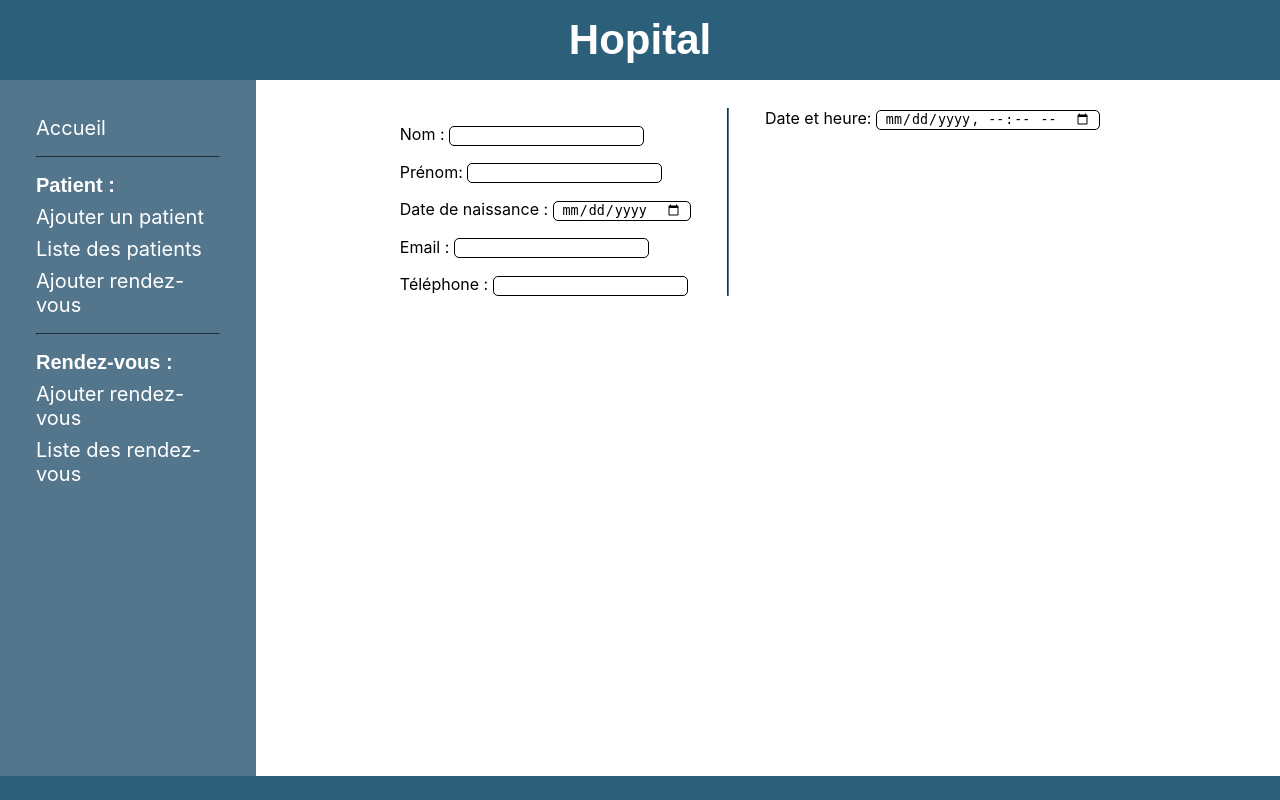
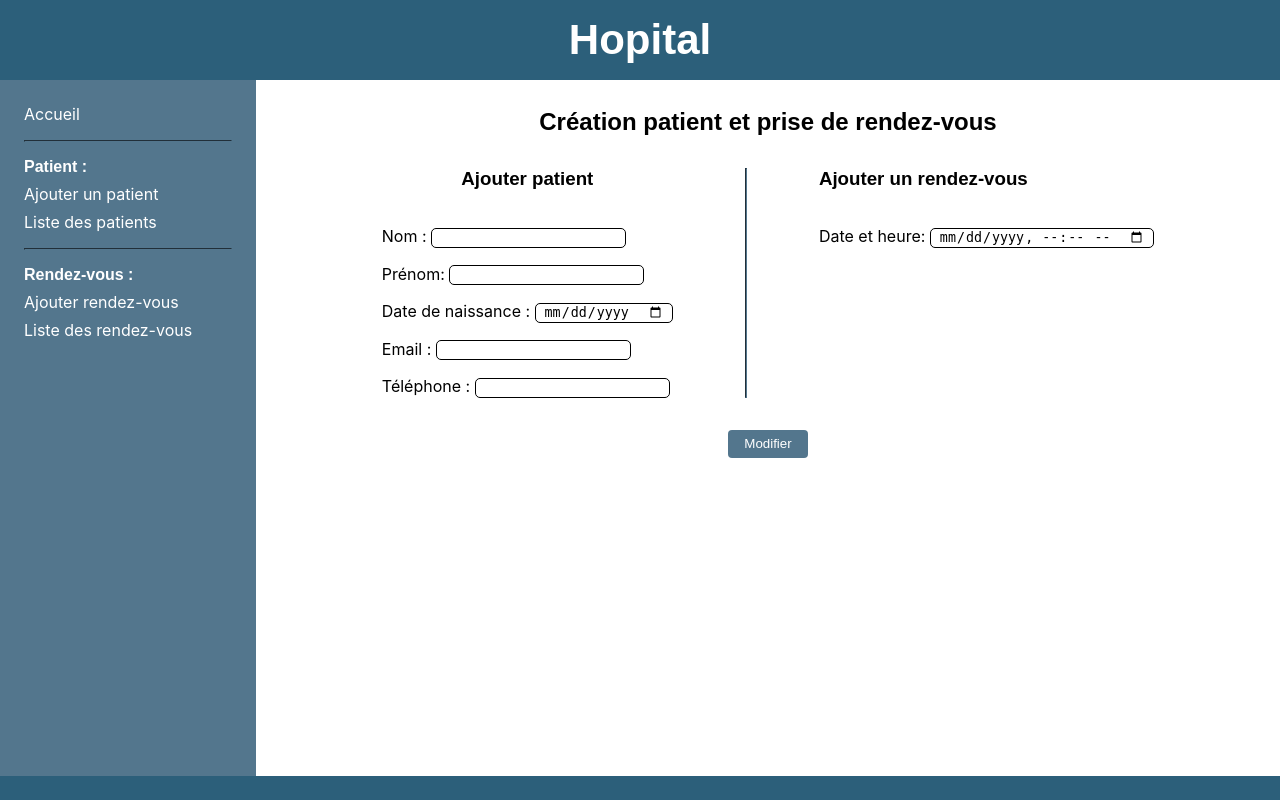
Before and after one commit to Mikat63/vanilla_back_pdo, a PHP site: page / in a window 1280 px wide. Run offline with PHP 8.4, Linux system fonts and the light colour scheme.

Commit message:
UPDATE : responsive for tablet and desktop

```diff
--- a/Exercice-PDO-2/index.php
+++ b/Exercice-PDO-2/index.php
@@ -9,42 +9,51 @@ include "partials/header.php"
     include "partials/nav.php";
     ?>
 
+
     <main class="main_container_patient_profile">
-        <div class="form_patient_rendezvous_container">
-            <form class="form_patient_rendezvous" action="" method="POST">
+        <div>
+            <h2>Création patient et prise de rendez-vous</h2>
+        </div>
 
+        <div class="main_gestion_container">
+            <form class="form_patient_rendezvous_container" action="" method="POST">
+
+                <div class="patient_container">
+                    <div class="add_patient_container">
+                        <h3 class="form_title">Ajouter patient</h3>
                         <div class="add_patient">
                             <div>
-                        <input type="hidden" name="id">
-                    </div>
-                    <div>
                                 <label for="lastName">Nom :</label>
-                        <input class=input_form type="text" name="lastName" id="lastName" minlength="3" maxlength="50" required>
+                                <input class="input_form" type="text" name="lastName" id="lastName" minlength="3" maxlength="50" required>
                             </div>
                             <div>
                                 <label for="firstName">Prénom:</label>
-                        <input class=input_form type="text" name="firstName" id="firstName" minlength="3" maxlength="50" required>
+                                <input class="input_form" type="text" name="firstName" id="firstName" minlength="3" maxlength="50" required>
                             </div>
                             <div>
                                 <label for="birthDate">Date de naissance :</label>
-                        <input class=input_form type="date" name="birthDate" id="birthDate" minlength="3" maxlength="50" required>
+                                <input class="input_form" type="date" name="birthDate" id="birthDate" minlength="3" maxlength="50" required>
                             </div>
                             <div>
                                 <label for="email">Email :</label>
-                        <input class=input_form type="email" name="email" id="email" minlength="3" maxlength="50" required>
+                                <input class="input_form" type="email" name="email" id="email" minlength="3" maxlength="50" required>
                             </div>
                             <div>
                                 <label for="phone">Téléphone :</label>
-                        <input class=input_form type="tel" name="phone" id="phone" minlength="3" maxlength="50" required>
+                                <input class="input_form" type="tel" name="phone" id="phone" minlength="3" maxlength="50" required>
                             </div>
                         </div>
-
+                    </div>
                     <hr>
 
+                    <div class="add_rendezvous_container">
                         <div>
+                            <h3>Ajouter un rendez-vous</h3>
+                        </div>
                         <div>
                             <label for="dateTime">Date et heure:</label>
-                        <input class=input_form type="datetime-local" name="dateTime" id="dateTime" minlength="3" maxlength="50" placeholder="Entrez un prénom" required>
+                            <input class="input_form" type="datetime-local" name="dateTime" id="dateTime" minlength="3" maxlength="50" placeholder="Entrez un prénom" required>
+                        </div>
                     </div>
                 </div>
                 <div class="message_container">
@@ -90,9 +99,11 @@ include "partials/header.php"
                     }
                     ?>
                 </div>
+                <div>
+                    <button class="form_button" type="submit">Modifier</button>
                 </div>
             </form>
-
+        </div>
     </main>
 </div>
 
--- a/Exercice-PDO-2/partials/nav.php
+++ b/Exercice-PDO-2/partials/nav.php
@@ -12,7 +12,6 @@
 
         <li><a href="ajout_patient.php">Ajouter un patient</a></li>
         <li><a href="liste_patients.php?page=1">Liste des patients</a></li>
-        <li><a href="ajout_rendezvous.php">Ajouter rendez-vous</a></li>
     </ul>
     <hr>
     <ul class="nav-list">
--- a/Exercice-PDO-2/profil_patient.php
+++ b/Exercice-PDO-2/profil_patient.php
@@ -48,6 +48,7 @@ include "partials/header.php";
             <h2>Fiche patient</h2>
         </div>
 
+        <div class="main_gestion_container">
             <div class="patient_container">
                 <div class="fiche_patient">
                     <?php if ($patient) { ?>
--- a/Exercice-PDO-2/style.css
+++ b/Exercice-PDO-2/style.css
@@ -1,15 +1,17 @@
+/*        RESET            */
 * {
   margin: 0;
   padding: 0;
   box-sizing: border-box;
 }
 
+/*      VARIABLES           */
 :root {
   --title-font: manrope, sans-serif;
   --text-font: inter, sans-serif;
   --font-size-title: 42px;
   --font-size-h2: 24px;
-  --font-size-a: 20px;
+  --font-size-a: 16px;
   --font_size-text: 16px;
   --font-color-white: white;
   --font-color-black: black;
@@ -19,47 +21,107 @@
   --hover_color: rgb(31, 92, 119);
 }
 
+/*      LAYOUT GLOBAL       */
+html {
+  height: 100%;
+}
+body {
+  min-height: 100vh;
+  display: flex;
+  flex-direction: column;
+  font-family: var(--text-font);
+  margin: 0;
+  padding: 0;
+}
+main {
+  flex: 1;
+}
+
+/*        HEADER            */
+header {
+  display: flex;
+  flex-direction: row;
+  justify-content: center;
+  align-items: center;
+  background: var(--background-color);
+  padding: 16px;
+  color: var(--font-color-white);
+  width: 100%;
+  box-sizing: border-box;
+}
+/*        RESET            */
+* {
+  margin: 0;
+  padding: 0;
+  box-sizing: border-box;
+}
+
+/*      VARIABLES           */
+:root {
+  --title-font: manrope, sans-serif;
+  --text-font: inter, sans-serif;
+  --font-size-title: 42px;
+  --font-size-h2: 24px;
+  --font-size-a: 16px;
+  --font_size-text: 16px;
+  --font-color-white: white;
+  --font-color-black: black;
+  --background-color: #2c5f7a;
+  --secondary-background-color: #53768d;
+  --button_delete_red: red;
+  --hover_color: rgb(31, 92, 119);
+}
+
+/*      LAYOUT GLOBAL       */
 html,
 body {
   height: 100%;
 }
 
 body {
-  display: flex;
-  flex-direction: column;
+  min-height: 100vh;
   font-family: var(--text-font);
+  margin: 0;
+  padding: 0;
 }
 
+/*        HEADER            */
 header {
   display: flex;
   flex-direction: row;
   justify-content: center;
+  align-items: center;
   background: var(--background-color);
   padding: 16px;
   color: var(--font-color-white);
+  width: 100%;
+  box-sizing: border-box;
 }
 
+/*         MAIN             */
 main {
   display: flex;
+  flex-direction: column;
   padding: 20px;
+  width: 100%;
+  box-sizing: border-box;
 }
 
-main {
-  width: 80%;
-}
-
+/*        FOOTER            */
 footer {
   display: flex;
   flex-direction: row;
   justify-content: center;
+  align-items: center;
   background: var(--background-color);
   padding: 12px;
   color: var(--font-color-white);
   flex-shrink: 0;
   width: 100%;
+  box-sizing: border-box;
 }
 
-/* classes elements */
+/*     CONTAINERS & SECTIONS*/
 .main_nav_container {
   display: flex;
   flex: 1;
@@ -79,11 +141,19 @@ footer {
   color: var(--font-color-black);
 }
 
+.main_gestion_container {
+  display: flex;
+  flex-direction: column;
+  align-items: center;
+  justify-content: center;
+  padding: 32px;
+  gap: 16px;
+}
+
 .main_container_patient_profile {
   display: flex;
   flex-direction: column;
   align-items: center;
-  gap: 36px;
   padding: 28px;
   width: 80%;
   font-size: var(--font-size-text);
@@ -97,6 +167,7 @@ footer {
   align-items: center;
 }
 
+/*        FORMULAIRES       */
 .search_form {
   display: flex;
   flex-direction: row;
@@ -209,6 +280,7 @@ footer {
   flex-direction: column;
   align-items: center;
   justify-content: center;
+  gap: 16px;
 }
 
 .form_patient_rendezvous {
@@ -224,7 +296,27 @@ footer {
   gap: 16px;
 }
 
+.add_patient_container {
+  display: flex;
+  flex-direction: column;
+  justify-content: center;
+  gap: 36px;
+}
+
+.add_rendezvous_container {
+  display: flex;
+  flex-direction: column;
+
+  gap: 36px;
+}
+
 .message_container {
+  display: flex;
+  flex-direction: row;
+  justify-content: center;
+}
+
+.form_title {
   display: flex;
   flex-direction: row;
   justify-content: center;
@@ -235,7 +327,7 @@ nav {
   display: flex;
   flex-direction: column;
   background: var(--secondary-background-color);
-  padding: 36px;
+  padding: 24px;
   color: var(--font-color-white);
   width: 20%;
   font-size: var(--font-size-a);
@@ -243,7 +335,6 @@ nav {
 }
 
 /* title elements */
-
 h1,
 h2,
 h3 {
```
Lines whose indentation alone changed are shown as unchanged.
